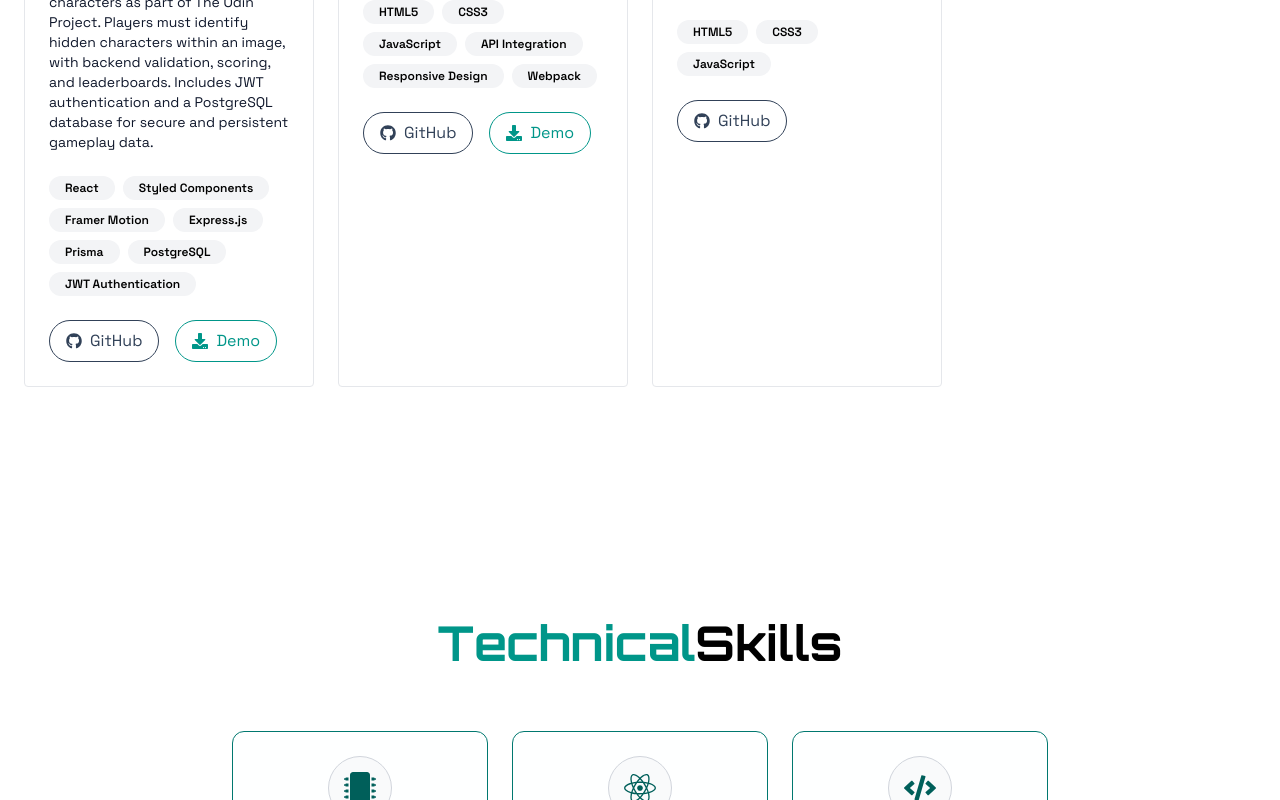
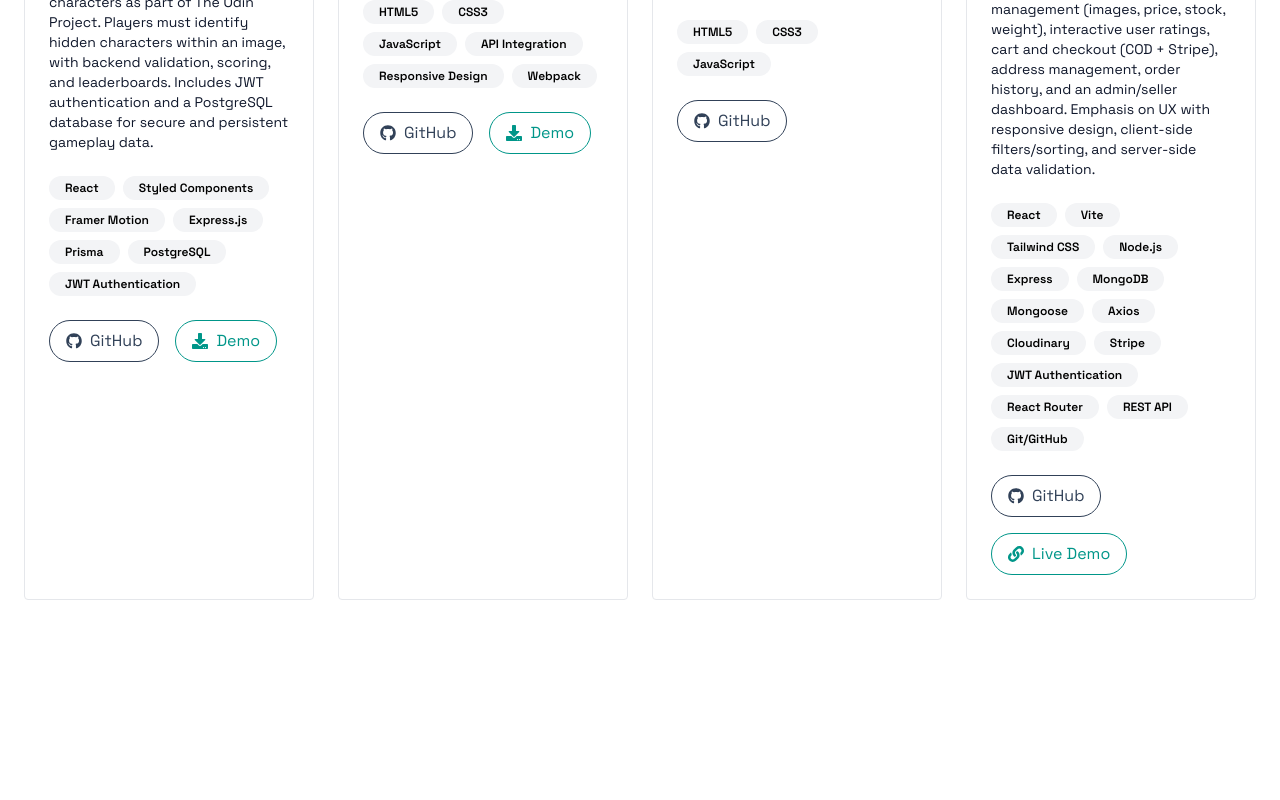
Before and after one commit to Joel-Cornfield/Portfolio, a React (Vite) app: page /#/ in a window 1280 px wide. Shown: the part 2349-3149 px from the top of the page. Built offline with nearby package versions, Linux system fonts and the light colour scheme.

Commit message:
Added new project

```diff
--- a/src/assets/assets.js
+++ b/src/assets/assets.js
@@ -7,6 +7,7 @@ import project4 from '../assets/project4.png'
 import project5 from '../assets/project5.png'
 import project6 from '../assets/project6.png'
 import project7 from '../assets/project7.png'
+import project8 from '../assets/project8.png'
 import { FaProjectDiagram } from 'react-icons/fa'
 
 export const assets = {
@@ -129,6 +130,31 @@ export const projectData = [
         github: "https://github.com/Joel-Cornfield/etch-a-sketch",
         odin: true,
     },
+    {
+        title: "GreenCart — Online Supermarket Ordering App",
+        description: "Full-stack online supermarket built with React frontend (Vite + Tailwind) and Node/Express backend with MongoDB. Features user and seller authentication (JWT + cookies), product management (images, price, stock, weight), interactive user ratings, cart and checkout (COD + Stripe), address management, order history, and an admin/seller dashboard. Emphasis on UX with responsive design, client-side filters/sorting, and server-side data validation.",
+        image: project8,
+        tech: [
+        "React",
+        "Vite",
+        "Tailwind CSS",
+        "Node.js",
+        "Express",
+        "MongoDB",
+        "Mongoose",
+        "Axios",
+        "Cloudinary",
+        "Stripe",
+        "JWT Authentication",
+        "React Router",
+        "REST API",
+        "Git/GitHub"
+        ],
+        live_link: "https://greencart-one-sigma.vercel.app/",
+        github: "https://github.com/Joel-Cornfield/greencart",
+        odin: false,
+        university: false,
+    },
 ]
 
 export const profileData = [
--- a/src/components/Work.jsx
+++ b/src/components/Work.jsx
@@ -1,6 +1,6 @@
 import React from 'react'
 import { projectData } from '../assets/assets'
-import { FaGithub, FaDownload } from 'react-icons/fa'
+import { FaGithub, FaDownload, FaLink } from 'react-icons/fa'
 
 const Work = () => {
   return (
@@ -75,6 +75,17 @@ const Work = () => {
                       <FaDownload /> Demo
                     </a>
                   )}
+
+                  {project.live_link && (
+                    <a
+                      href={project.live_link}
+                      target="_blank"
+                      rel="noopener noreferrer"
+                      className='flex items-center gap-2 px-4 py-2 border border-teal-600 rounded-full text-teal-600 hover:bg-teal-600 hover:text-white transition'
+                    >
+                      <FaLink /> Live Demo
+                    </a>
+                  )}
                 </div>
               </div>
             </div>
```
Also changed, not shown: src/assets/project8.png (added).
